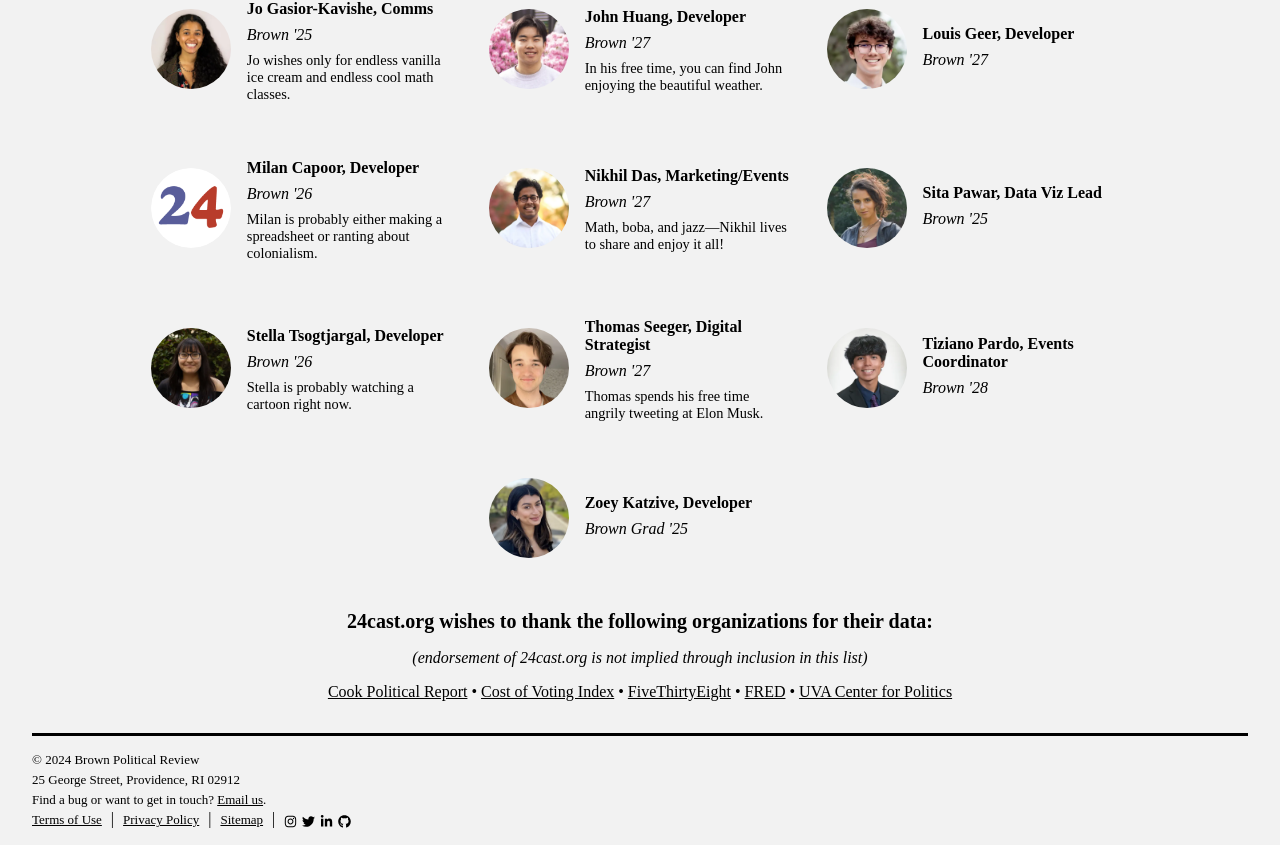
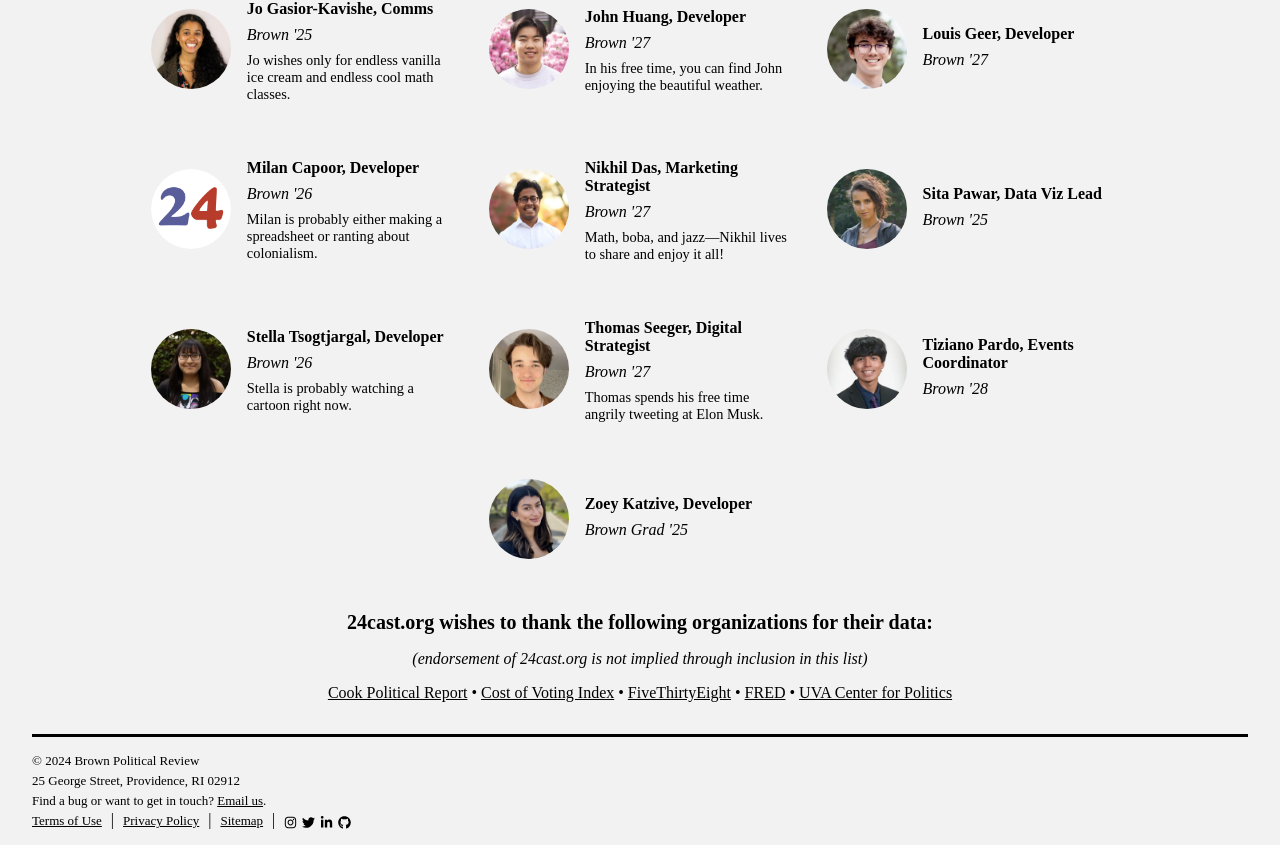
Before and after one commit to BPR-Data-Team/ElectionModel2024-site, a Next.js app: page /about in a window 1280 px wide. Shown: the part 1491-2336 px from the top of the page. Built offline with nearby package versions, Linux system fonts and the light colour scheme; a web font is replaced by a local one.

Commit message:
Update page.tsx

```diff
--- a/src/app/(main)/about/page.tsx
+++ b/src/app/(main)/about/page.tsx
@@ -52,7 +52,7 @@ const people = [
   { id: "John", name: "John Huang, Developer", image: john, year: "Brown '27", bio: "In his free time, you can find John enjoying the beautiful weather." },
   { id: "Louis", name: "Louis Geer, Developer", image: louis, year: "Brown '27", bio: "" },
   { id: "Milan", name: "Milan Capoor, Developer", image: blank, year: "Brown '26", bio: "Milan is probably either making a spreadsheet or ranting about colonialism." },
-  { id: "Nikhil", name: "Nikhil Das, Marketing/Events", image: nikhil, year: "Brown '27", bio: "Math, boba, and jazz—Nikhil lives to share and enjoy it all!" },
+  { id: "Nikhil", name: "Nikhil Das, Marketing Strategist", image: nikhil, year: "Brown '27", bio: "Math, boba, and jazz—Nikhil lives to share and enjoy it all!" },
   { id: "Sita", name: "Sita Pawar, Data Viz Lead", image: sita, year: "Brown '25", bio: "" },
   { id: "Stella", name: "Stella Tsogtjargal, Developer", image: stella, year: "Brown '26", bio: "Stella is probably watching a cartoon right now." },
   { id: "Thomas", name: "Thomas Seeger, Digital Strategist", image: thomas, year: "Brown '27", bio: "Thomas spends his free time angrily tweeting at Elon Musk." },
```
